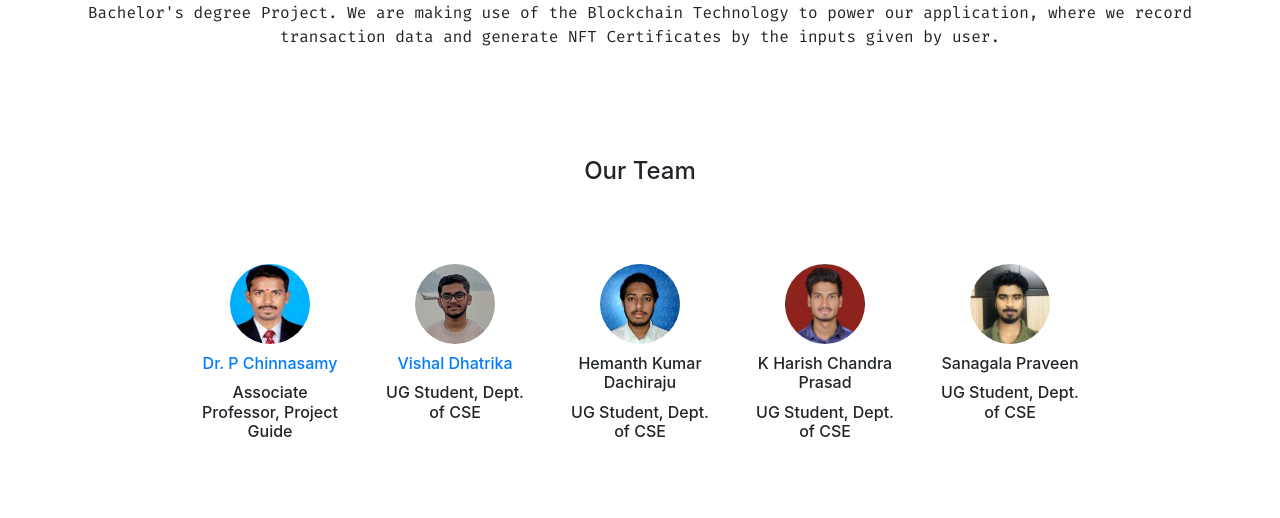
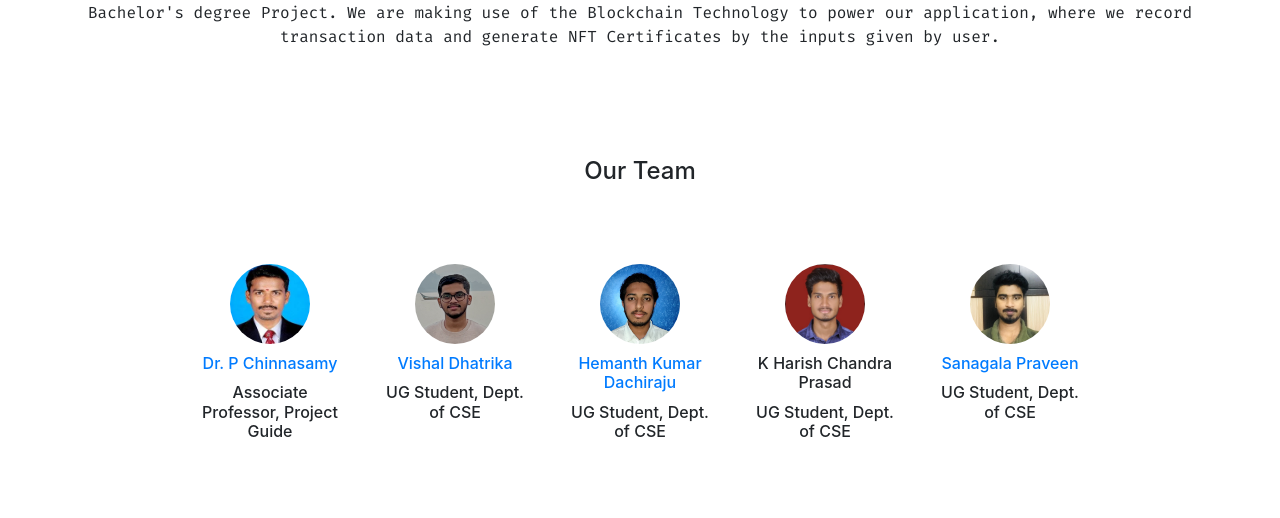
Before and after one commit to blockcertifyproject/blockcertifyproject.github.io, a plain HTML site: page index.html in a window 1280 px wide. Shown: the part 866-1384 px from the top of the page. Drawn offline with nearby package versions, Linux system fonts and the light colour scheme.

Commit message:
Update index.html

```diff
--- a/index.html
+++ b/index.html
@@ -122,7 +122,7 @@
                     <li>
                         <img class="profile-img" src="./profileimgs/571.jpeg">
                     </li>
-                    <li>Hemanth Kumar Dachiraju</li>
+                    <a href="https://in.linkedin.com/in/hemanth-kumar-dachiraju-bb6a75184"><li>Hemanth Kumar Dachiraju</li></a>
                     <li>UG Student, Dept. of CSE</li>
 
                 </ul>
@@ -142,7 +142,7 @@
                     <li>
                         <img class="profile-img" src="./profileimgs/5b0.jpeg">
                     </li>
-                    <li>Sanagala Praveen</li>
+                    <a href="https://in.linkedin.com/in/praveen-sanagala-06a15a210"><li>Sanagala Praveen</li></a>
                     <li>UG Student, Dept. of CSE</li>
 
                 </ul>
```
